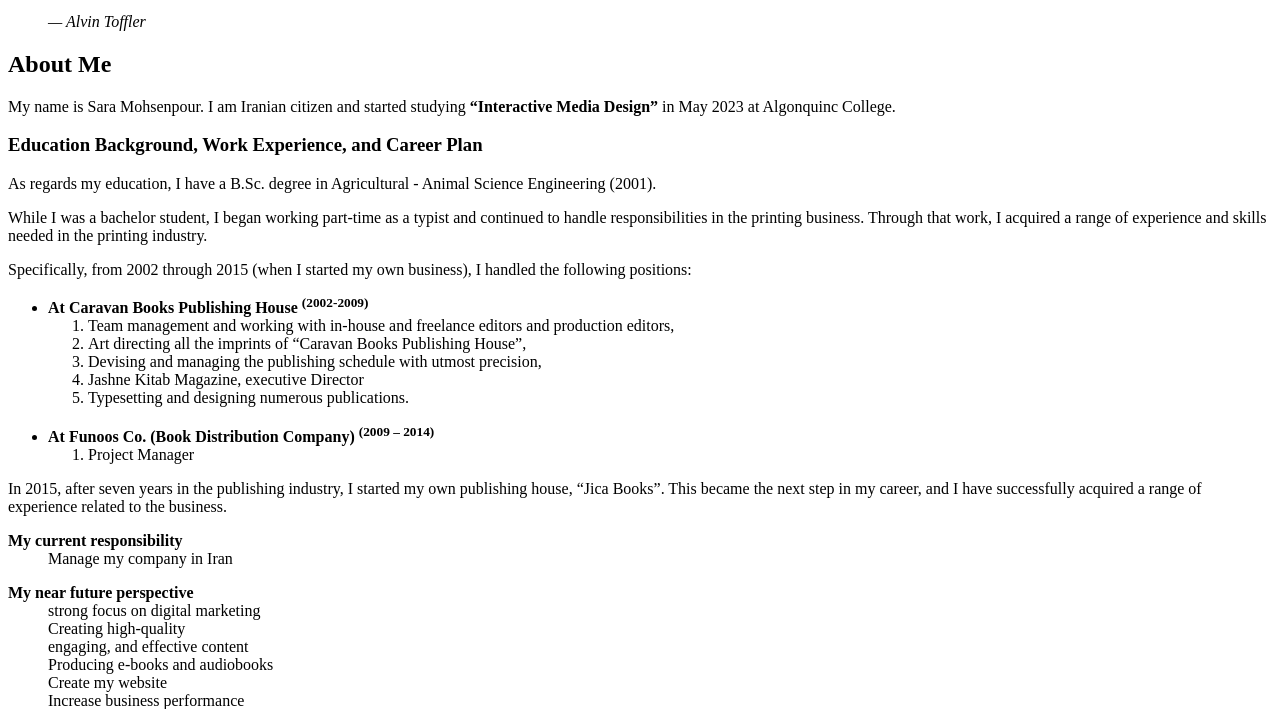
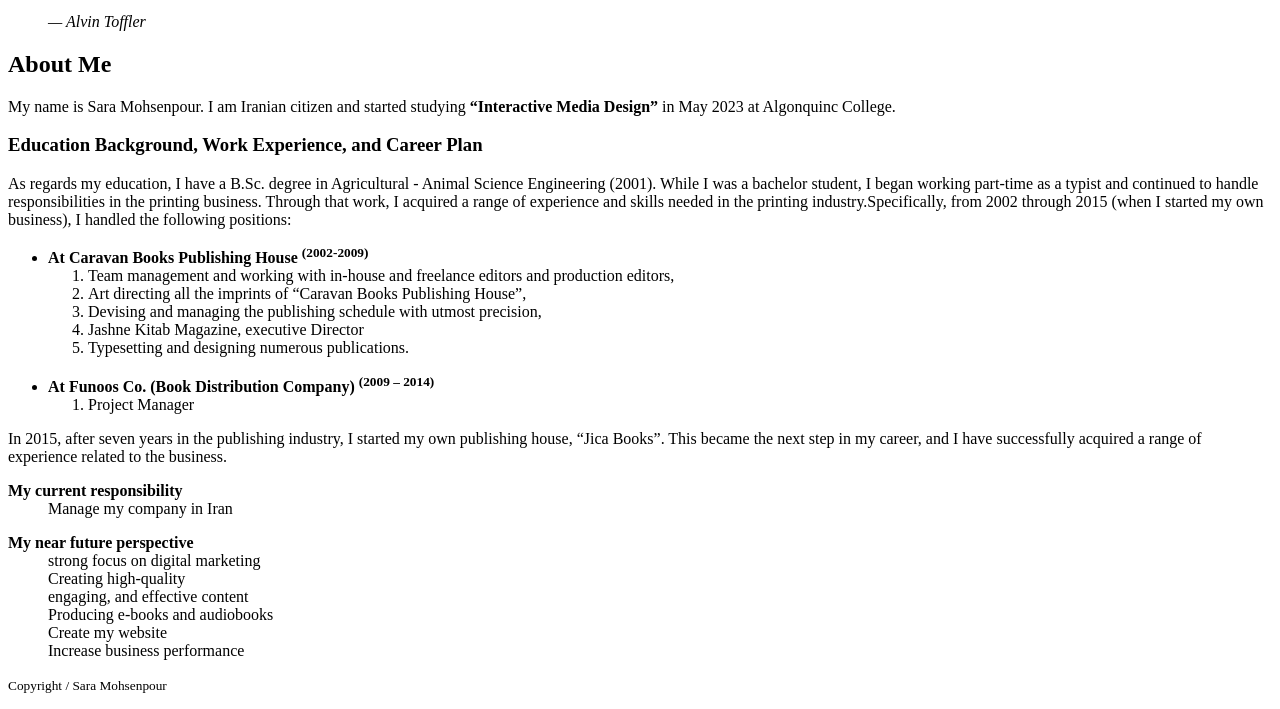
Before and after one commit to mohs0025/mohs0025.github.io, a plain HTML site: page html-assignment/index.html in a window 1280 px wide. Shown: the part 101-810 px from the top of the page. Drawn offline with Linux system fonts and the light colour scheme.

Commit message:
finish coding assignment

```diff
--- a/html-assignment/index.html
+++ b/html-assignment/index.html
@@ -24,11 +24,7 @@
 
         <h3>Education Background, Work Experience, and Career Plan</h3>
 
-        <p>As regards my education, I have a B.Sc. degree in Agricultural - Animal Science Engineering (2001).</p>
-
-        <p>While I was a bachelor student, I began working part-time as a typist and continued to handle responsibilities in the printing business. Through that work, I acquired a range of experience and skills needed in the printing industry.</p>
-
-        <p>Specifically, from 2002 through 2015 (when I started my own business), I handled the following positions:</p>
+        <p>As regards my education, I have a B.Sc. degree in Agricultural - Animal Science Engineering (2001). While I was a bachelor student, I began working part-time as a typist and continued to handle responsibilities in the printing business. Through that work, I acquired a range of experience and skills needed in the printing industry.Specifically, from 2002 through 2015 (when I started my own business), I handled the following positions:</p>
 
         <ul>
                 <li><strong>At Caravan Books Publishing House
```
